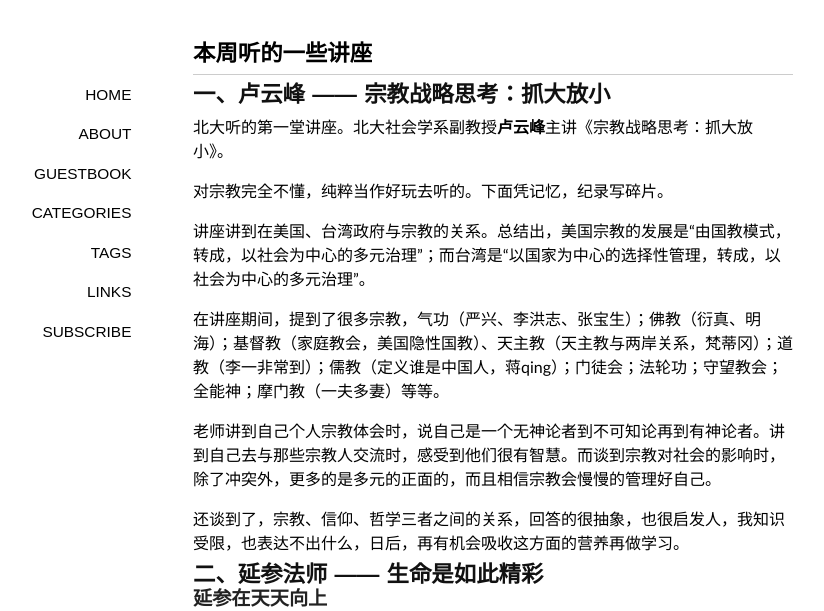
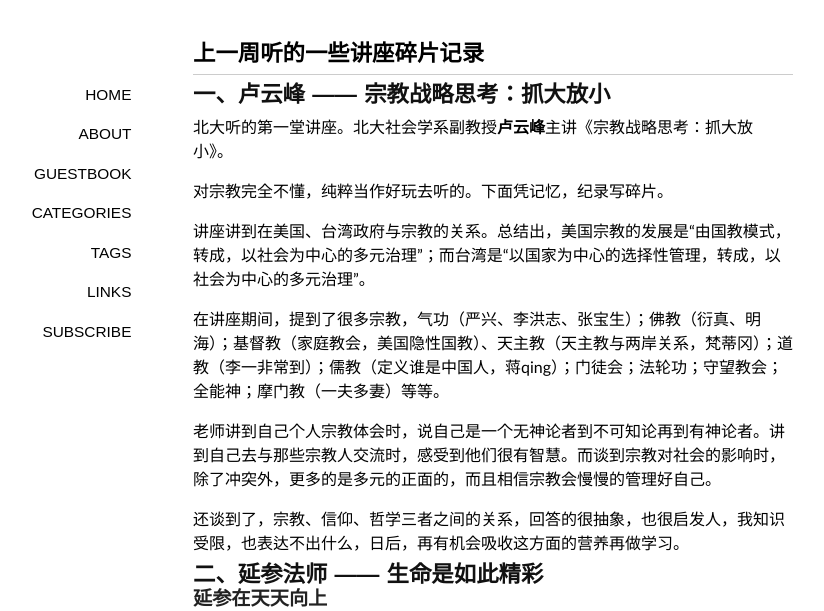
Before and after one commit to lovelife/lovelife.github.com, a Jekyll site: the page built from _posts/2013-04-22-上一周听的一些讲座碎片记录.markdown, in a window 1280 px wide and 900 px high, cut to the strip 0-611 px from the top of the window. Shown: the whole strip, without its empty margins (147-971 px from the left). Built offline with Jekyll 4.4.1, drawn with Linux system fonts in a browser that asks for light colours; some web fonts are replaced; Markdown is read by kramdown in place of the engine named in the settings; comment, search, counter and statistics services are not loaded.

Commit message:
修改标题

```diff
--- a/_posts/2013-04-22-本周听的一些讲座.markdown
+++ b/_posts/2013-04-22-上一周听的一些讲座碎片记录.markdown
@@ -1,6 +1,6 @@
 ---
 layout: post
-title: "本周听的一些讲座"
+title: "上一周听的一些讲座碎片记录"
 description: ""
 categories:
 - 随笔
```
